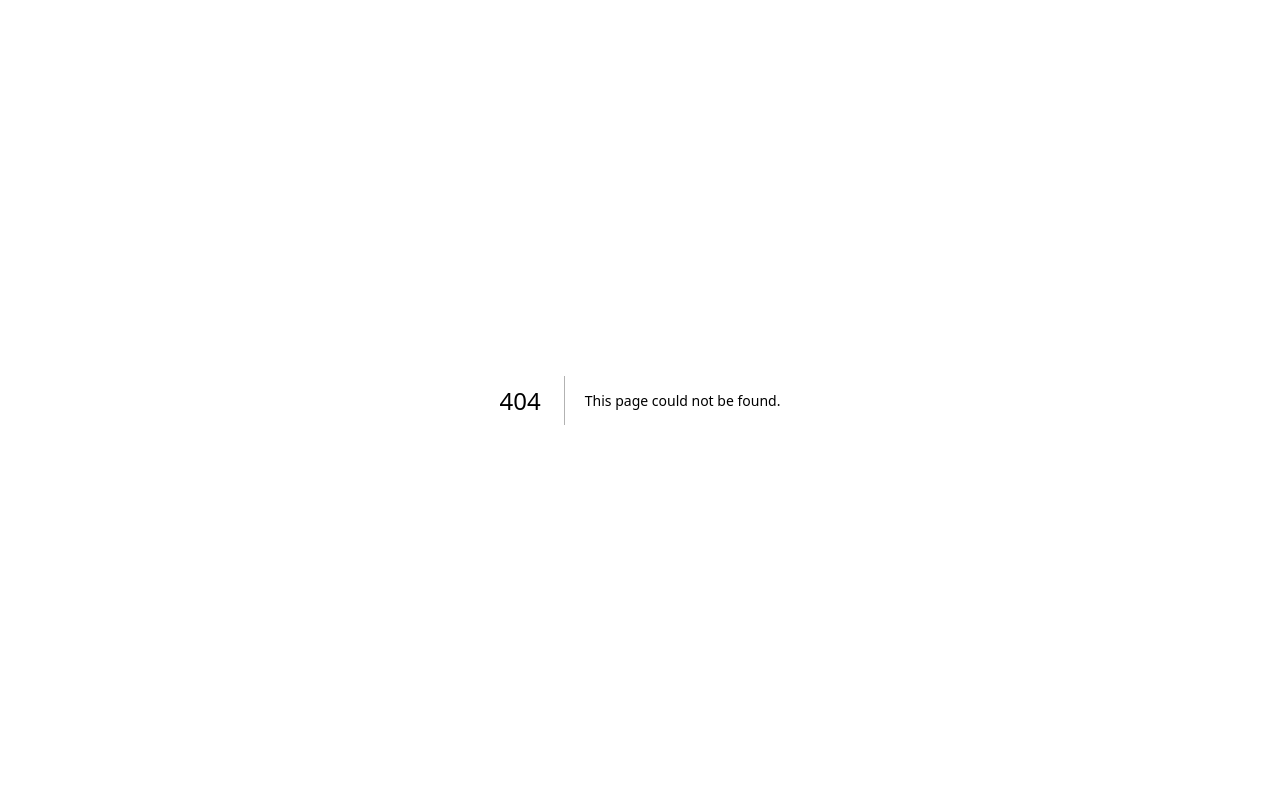
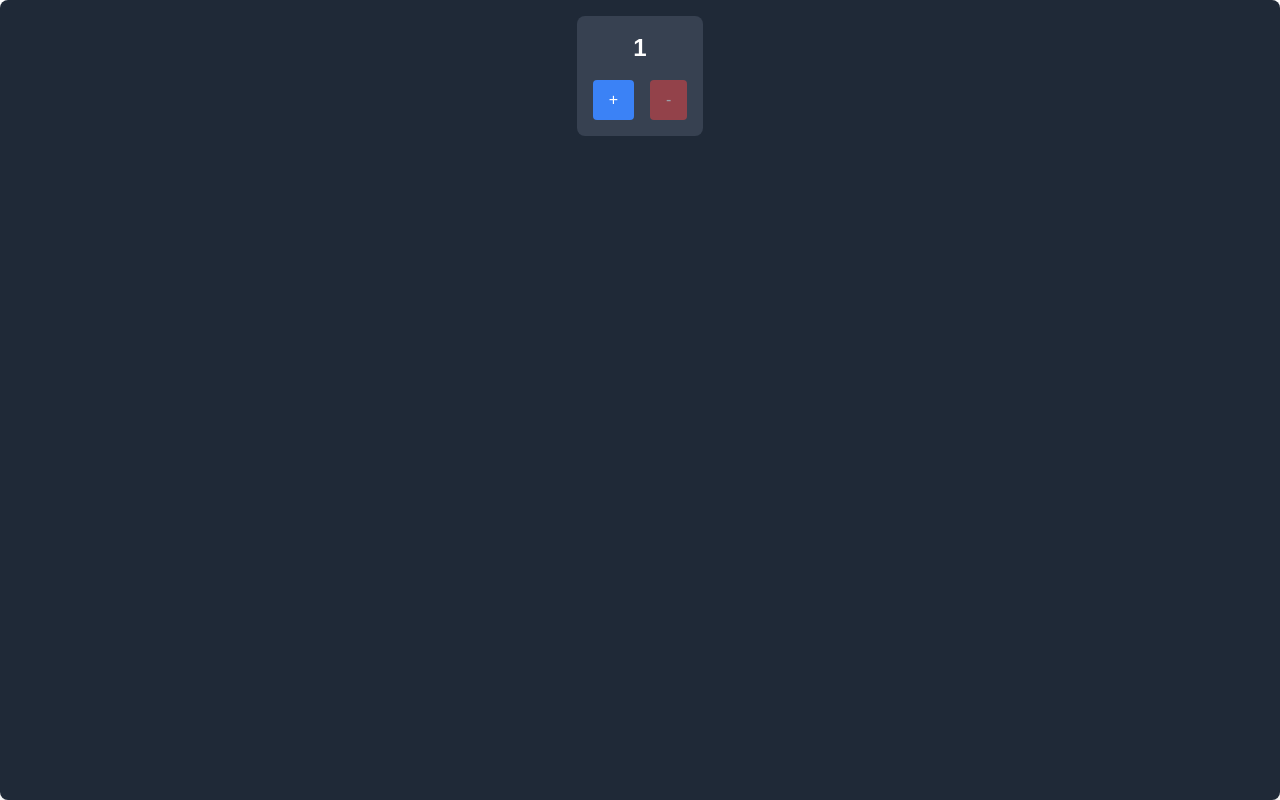
Before and after one commit to Nassernas/cprg306-assignments, a Next.js app: page /week-4 in a window 1280 px wide. Before the commit this address had no page. Built offline with nearby package versions, Linux system fonts and the light colour scheme.

Commit message:
week 4 assignment commit

```diff
--- a/app/page.js
+++ b/app/page.js
@@ -4,7 +4,8 @@ export default function Home() {
 
   let linkStyles = "underline text-cyan-600 hover:text-cyan-300 text-2xl";
   return (
-      <main className="bg-gray-800 p-5 text-white">
+      <main className="min-h-screen bg-gray-800 p-5 text-white flex flex-col items-center">
+        <div className="mt-20">
           <h1 className="text-4xl font-bold mb-4">CPRG 306: Web Development 2 - Assignments</h1>
           <ul>
             <li>
@@ -13,7 +14,11 @@ export default function Home() {
             <li>
               <Link href="./week-3/" className={linkStyles}>Week 3 Assignment</Link>
             </li>
+            <li>
+              <Link href="./week-4/" className={linkStyles}>Week 4 Assignment</Link>
+            </li>
           </ul>
+        </div>
       </main>
 
 
--- a/app/week-2/page.js
+++ b/app/week-2/page.js
@@ -2,7 +2,7 @@ import StudentInfo from "./student-info";
 
 export default function Page() {
     return (
-      <main className="bg-gray-800 p-5 text-white">
+      <main className="min-h-screen bg-gray-800 p-5 text-white">
         <h1>Shopping List</h1>
         <StudentInfo />
       </main>
--- /dev/null
+++ b/app/week-4/new-item.js
@@ -0,0 +1,53 @@
+"use client";
+import { useState } from "react";
+
+export default function NewItem() {
+    const [quantity, setQuantity] = useState(1);
+
+    const increment = () => {
+        let currentCount = quantity;
+        if(currentCount < 20) {
+            setQuantity(currentCount + 1);
+        }
+    };
+
+    const decrement = () => {
+        let currentCount = quantity;
+        if (currentCount > 1) {
+            setQuantity(currentCount - 1);
+        }
+    };
+
+    let incrementButtonStyle = "px-4 py-2 bg-blue-500 text-white rounded";
+    if (quantity >= 20)  {
+        incrementButtonStyle = "px-4 py-2 bg-blue-500 text-white rounded opacity-50";
+    }
+
+    let decrementButtonStyle = "px-4 py-2 bg-red-500 text-white rounded";
+    if (quantity <= 1) {
+        decrementButtonStyle = "px-4 py-2 bg-red-500 text-white rounded opacity-50";
+    }
+
+    return (
+        <div className="min-h-screen flex flex-col items-center p-4 bg-gray-800 text-white rounded-lg shadow-lg">
+            <div className="flex flex-col items-center bg-gray-700 p-4 rounded-lg">
+                <h2 className="text-2xl font-bold mb-4">{quantity}</h2>
+                <div className="flex space-x-4">
+                    <button
+                        onClick={increment}
+                        className={incrementButtonStyle}
+                    >
+                        +
+                    </button>
+                    <button
+                        onClick={decrement}
+                        className={decrementButtonStyle}
+                    >
+                        -
+                    </button>
+                </div>
+            </div>
+        </div>
+    );
+
+}
--- /dev/null
+++ b/app/week-4/page.js
@@ -0,0 +1,9 @@
+import NewItem from './new-item';
+
+    export default function Page() {
+        return (
+          <main>
+            <NewItem />
+          </main>
+        );
+    }
```
Lines whose indentation alone changed are shown as unchanged.
